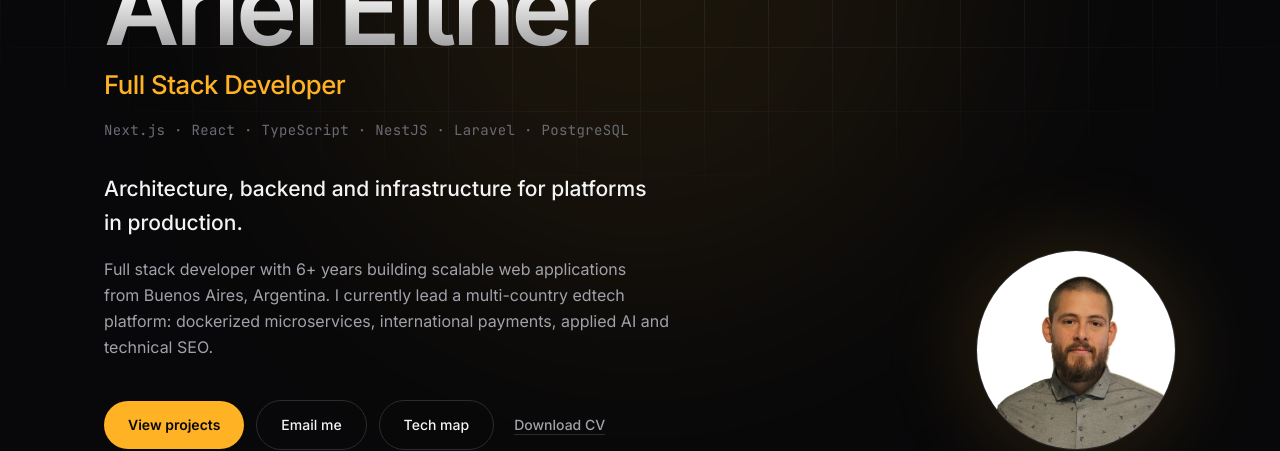
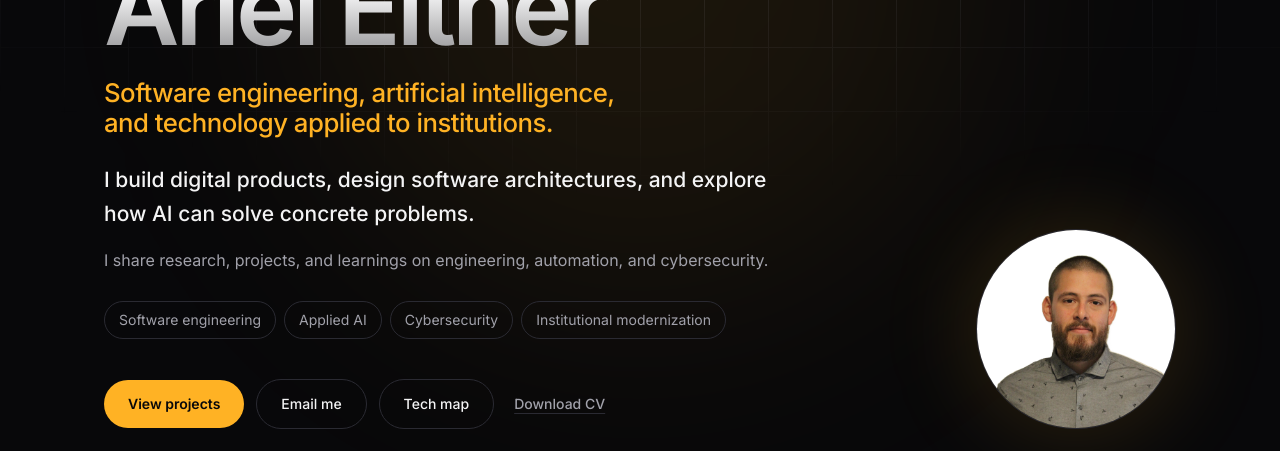
Before and after one commit to Ariel-Eitner/portfolio-next, a Next.js app: page /en in a window 1280 px wide. Shown: the part 209-660 px from the top of the page. Built offline with nearby package versions, Linux system fonts and the light colour scheme; no server answers.

Commit message:
Update portfolio positioning and experience

```diff
--- a/src/components/sections/Experience.tsx
+++ b/src/components/sections/Experience.tsx
@@ -4,7 +4,7 @@ import { experience } from "@/data/profile";
 import { sectionId, type Copy } from "@/data/copy";
 import type { Lang } from "@/i18n/config";
 
-export default function Experience({ copy }: { lang: Lang; copy: Copy }) {
+export default function Experience({ lang, copy }: { lang: Lang; copy: Copy }) {
   return (
     <Section
       id={sectionId(copy, "experience")}
@@ -50,8 +50,8 @@ export default function Experience({ copy }: { lang: Lang; copy: Copy }) {
                     <span aria-hidden="true">·</span>
                     <span>
                       {job.current
-                        ? job.period.replace(/—.*$/, `— ${copy.experience.present}`)
-                        : job.period}
+                        ? job.period[lang].replace(/—.*$/, `— ${copy.experience.present}`)
+                        : job.period[lang]}
                     </span>
                     <span aria-hidden="true">·</span>
                     <span>{text.mode}</span>
--- a/src/components/sections/Hero.tsx
+++ b/src/components/sections/Hero.tsx
@@ -52,34 +52,43 @@ export default function Hero({ lang, copy }: { lang: Lang; copy: Copy }) {
         <div className="mt-8 grid gap-12 lg:grid-cols-[minmax(0,1fr)_auto] lg:items-end lg:gap-16">
           <div>
             <Reveal delay={80}>
-              {/* El nombre es el H1: es la consulta por la que más importa
-                  aparecer y, en pantallas chicas, lo primero que hay que leer. */}
+              {/* El nombre conserva la jerarquía H1; el posicionamiento va debajo. */}
               <h1 className="font-semibold">
                 <span className="block text-display text-gradient">
                   {profile.name}
-                </span>
-                <span className="mt-3 block text-h3 font-medium text-accent">
-                  {copy.hero.role}
                 </span>
               </h1>
             </Reveal>
 
             <Reveal delay={140}>
-              <p className="mt-5 font-mono text-xs tracking-wide text-ink-faint sm:text-sm">
-                {copy.hero.tagline}
-              </p>
+              <h2 className="mt-5 max-w-3xl text-h3 font-medium text-accent">
+                {copy.hero.headline}
+              </h2>
             </Reveal>
 
             <Reveal delay={200}>
-              <p className="mt-8 max-w-xl text-lead font-medium text-ink">
+              <p className="mt-6 max-w-2xl text-lead font-medium text-ink">
                 {copy.hero.statement}
               </p>
-              <p className="mt-4 max-w-xl leading-relaxed text-ink-muted">
+              <p className="mt-4 max-w-2xl leading-relaxed text-ink-muted">
                 {copy.hero.lead}
               </p>
             </Reveal>
 
             <Reveal delay={260}>
+              <ul className="mt-7 flex flex-wrap gap-2">
+                {copy.hero.areas.map((area) => (
+                  <li
+                    key={area}
+                    className="rounded-full border border-hairline-strong px-3.5 py-2 text-sm text-ink-muted"
+                  >
+                    {area}
+                  </li>
+                ))}
+              </ul>
+            </Reveal>
+
+            <Reveal delay={320}>
               <div className="mt-10 flex flex-wrap items-center gap-3">
                 <a
                   href={`#${sectionId(copy, "projects")}`}
@@ -110,7 +119,7 @@ export default function Hero({ lang, copy }: { lang: Lang; copy: Copy }) {
             </Reveal>
           </div>
 
-          <Reveal delay={320} className="hidden lg:block">
+          <Reveal delay={380} className="hidden lg:block">
             <div className="relative w-fit">
               <div
                 aria-hidden="true"
@@ -131,7 +140,7 @@ export default function Hero({ lang, copy }: { lang: Lang; copy: Copy }) {
         </div>
 
         {/* Métricas */}
-        <Reveal delay={400}>
+        <Reveal delay={460}>
           <dl className="mt-16 grid grid-cols-2 gap-px overflow-hidden rounded-xl border border-hairline bg-hairline lg:grid-cols-4">
             {statIds.map((id) => (
               <div key={id} className="bg-canvas px-5 py-6">
--- a/src/data/copy/en.ts
+++ b/src/data/copy/en.ts
@@ -7,9 +7,9 @@ const en: Copy = {
 		siteName: 'Ariel Eitner — Full Stack Developer',
 		role: 'Full Stack Developer',
 		home: {
-			title: 'Ariel Eitner — Full Stack Developer: Next.js, React & NestJS',
+			title: 'Ariel Eitner — Software engineering, AI & institutional technology',
 			description:
-				'Ariel Eitner, full stack developer with 6+ years of experience, based in Buenos Aires, Argentina and available for remote work. Next.js, React, TypeScript, NestJS, Laravel, PostgreSQL and Docker. Microservice architecture, payment gateways (Stripe, Mercado Pago), technical SEO, Core Web Vitals and AI integration.',
+				'I build digital products, design software architectures, and explore how artificial intelligence can solve concrete problems. I share research, projects, and learnings on engineering, automation, and cybersecurity.',
 		},
 		techMap: {
 			title: 'Technical map: architecture, performance, security and DevOps',
@@ -105,10 +105,19 @@ const en: Copy = {
 
 	hero: {
 		availability: 'Available for remote work',
-		role: 'Full Stack Developer',
+		role: 'Software engineering · Applied AI',
+		headline: 'Software engineering, artificial intelligence, and technology applied to institutions.',
 		tagline: 'Next.js · React · TypeScript · NestJS · Laravel · PostgreSQL',
-		statement: 'Architecture, backend and infrastructure for platforms in production.',
-		lead: 'Full stack developer with 6+ years building scalable web applications from Buenos Aires, Argentina. I currently lead a multi-country edtech platform: dockerized microservices, international payments, applied AI and technical SEO.',
+		statement:
+			'I build digital products, design software architectures, and explore how AI can solve concrete problems.',
+		lead:
+			'I share research, projects, and learnings on engineering, automation, and cybersecurity.',
+		areas: [
+			'Software engineering',
+			'Applied AI',
+			'Cybersecurity',
+			'Institutional modernization',
+		],
 		ctaProjects: 'View projects',
 		ctaMail: 'Email me',
 		ctaCv: 'Download CV',
@@ -208,21 +217,41 @@ const en: Copy = {
 	experience: {
 		eyebrow: 'Experience',
 		title: 'Professional background',
-		intro: 'Six years of full stack development, from custom client sites to leading the product of a regional platform.',
+		intro: 'I combine technical leadership, institutional modernisation, and digital platform development, with a focus on infrastructure and security.',
 		present: 'Present',
 		items: {
+			besel: {
+				role: 'CTO',
+				mode: 'Technical leadership',
+				bullets: [
+					'I lead technical direction and the evolution of BESEL and its product ecosystem, setting priorities for architecture, quality, and modernisation.',
+					'I conducted a technical assessment of BESEL and Delegup covering architecture, dependencies, deployments, and security risks, and prepared an incremental roadmap to improve maintainability and reduce risk.',
+					'I analysed besel-website performance in a local Docker environment and identified opportunities to improve caching, resource usage, and operations.',
+					'I prepared an end-to-end cybersecurity assessment of the website, reviewing code, APIs, access controls, and dependencies, complemented by local testing and hardening priorities.',
+				],
+			},
+			catamarca: {
+				role: 'Platform development and institutional modernisation',
+				mode: 'Catamarca',
+				bullets: [
+					'I am building Observatorio Catamarca, a document platform for organising and searching municipal ordinances, decrees, and resolutions.',
+					'I designed an architecture with Next.js, NestJS, Prisma, and PostgreSQL, with reproducible environments using Docker Compose.',
+					'I implemented security controls for a public-sector organisation: access and rotating refresh tokens, role-based permissions, attempt limits, strict validation, and operation auditing.',
+					'I hardened the runtime environment with a database on an internal network, unprivileged containers, and secrets kept out of images; I documented an initial private VPS deployment.',
+				],
+			},
 			msk: {
 				role: 'Lead Full Stack Developer',
 				mode: 'Remote',
 				bullets: [
-					'I lead development of a multi-country medical knowledge portal (edtech/ecommerce) with Next.js, React, TypeScript and Tailwind CSS: ~50 pages, over 100 API routes and 300+ components, internationalised with next-intl across LATAM.',
-					'Integrated Stripe, Mercado Pago, PayPal and Rebill into the checkout and into an in-house payment gateway, enabling online payments in multiple countries.',
-					'I build and maintain a dockerized Laravel backend microservice architecture: payment gateway, Zoho CRM integration, PDF certificate generation with QR codes and an administrative intranet.',
-					'End-to-end technical SEO: dynamic sitemaps, JSON-LD structured data, URL migrations, Core Web Vitals and Lighthouse audits tracked in Google Search Console.',
-					'Automated testing with Playwright (E2E for checkout and forms), Vitest and Jest; code quality with SonarQube.',
-					'CI/CD with GitHub Actions (dev/prod environments), Docker and Vercel cron jobs; data on Supabase (PostgreSQL) with versioned migrations.',
-					'Authentication with Auth0 and reCAPTCHA v3; security with Cloudflare (WAF, CDN); monitoring with Sentry, Google Analytics and Hotjar.',
-					'Built an in-person sales assistant for the commercial team (Next.js, shadcn/ui, Zustand) that creates leads, contacts and orders in Zoho CRM, syncing to Google Sheets every 5 minutes via Vercel Crons.',
+					'I led development of a multi-country medical knowledge portal (edtech/ecommerce) with Next.js, React, TypeScript, and Tailwind CSS: ~50 pages, over 100 API routes, and 300+ components, internationalised with next-intl across LATAM.',
+					'I integrated Stripe, Mercado Pago, PayPal, and Rebill into checkout and a custom payment gateway, enabling online payments across multiple countries.',
+					'I built and maintained a Docker-based Laravel backend microservice architecture: payment gateway, Zoho CRM integration, PDF certificate generation with QR codes, and an administrative intranet.',
+					'I implemented end-to-end technical SEO: dynamic sitemaps, JSON-LD structured data, URL migrations, Core Web Vitals, and Lighthouse audits tracked in Google Search Console.',
+					'I automated tests with Playwright (E2E for checkout and forms), Vitest, and Jest, and code-quality checks with SonarQube.',
+					'I set up CI/CD with GitHub Actions (dev/prod environments), Docker, and Vercel cron jobs; data on Supabase (PostgreSQL) with versioned migrations.',
+					'I integrated Auth0 and reCAPTCHA v3, Cloudflare (WAF, CDN) for perimeter security, and monitoring with Sentry, Google Analytics, and Hotjar.',
+					'I built an in-person sales assistant for the commercial team (Next.js, shadcn/ui, Zustand) that creates leads, contacts, and orders in Zoho CRM, syncing to Google Sheets every 5 minutes via Vercel Crons.',
 				],
 			},
 			scriptai: {
--- a/src/data/copy/es.ts
+++ b/src/data/copy/es.ts
@@ -7,9 +7,9 @@ const es: Copy = {
 		siteName: 'Ariel Eitner — Desarrollador Full Stack',
 		role: 'Desarrollador Full Stack',
 		home: {
-			title: 'Ariel Eitner — Desarrollador Full Stack Next.js, React y NestJS',
+			title: 'Ariel Eitner — Ingeniería de software, IA y tecnología institucional',
 			description:
-				'Ariel Eitner, desarrollador full stack con 6+ años en Buenos Aires, Argentina, disponible para trabajo remoto. Next.js, React, TypeScript, NestJS, Laravel, PostgreSQL y Docker. Arquitectura de microservicios, pasarelas de pago (Stripe, Mercado Pago), SEO técnico, Core Web Vitals e integración de IA.',
+				'Desarrollo productos digitales, diseño arquitecturas de software y exploro cómo la inteligencia artificial puede resolver problemas concretos. Comparto investigaciones, proyectos y aprendizajes sobre ingeniería, automatización y ciberseguridad.',
 		},
 		techMap: {
 			title: 'Mapa técnico: arquitectura, performance, seguridad y DevOps',
@@ -105,10 +105,19 @@ const es: Copy = {
 
 	hero: {
 		availability: 'Disponible para trabajo remoto',
-		role: 'Desarrollador Full Stack',
+		role: 'Ingeniería de software · IA aplicada',
+		headline: 'Ingeniería de software, inteligencia artificial y tecnología aplicada a instituciones.',
 		tagline: 'Next.js · React · TypeScript · NestJS · Laravel · PostgreSQL',
-		statement: 'Arquitectura, backend e infraestructura para plataformas en producción.',
-		lead: 'Desarrollador full stack con 6+ años construyendo aplicaciones web escalables desde Buenos Aires, Argentina. Hoy lidero una plataforma edtech multi-país: microservicios dockerizados, pagos internacionales, IA aplicada y SEO técnico.',
+		statement:
+			'Desarrollo productos digitales, diseño arquitecturas de software y exploro cómo la IA puede resolver problemas concretos.',
+		lead:
+			'Comparto investigaciones, proyectos y aprendizajes sobre ingeniería, automatización y ciberseguridad.',
+		areas: [
+			'Ingeniería de software',
+			'IA aplicada',
+			'Ciberseguridad',
+			'Modernización institucional',
+		],
 		ctaProjects: 'Ver proyectos',
 		ctaMail: 'Escribime',
 		ctaCv: 'Descargar CV',
@@ -209,20 +218,40 @@ const es: Copy = {
 		eyebrow: 'Experiencia',
 		title: 'Trayectoria profesional',
 		intro:
-			'Seis años de desarrollo full stack, de sitios a medida para clientes a liderar el producto de una plataforma regional.',
+			'Combino liderazgo técnico, modernización institucional y desarrollo de plataformas digitales con foco en infraestructura y seguridad.',
 		present: 'Presente',
 		items: {
+			besel: {
+				role: 'CTO',
+				mode: 'Liderazgo técnico',
+				bullets: [
+					'Lidero la dirección técnica y la evolución de BESEL y su ecosistema de productos, definiendo prioridades de arquitectura, calidad y modernización.',
+					'Realicé un relevamiento técnico de BESEL y Delegup: arquitectura, dependencias, despliegues y riesgos de seguridad, con una hoja de ruta incremental para mejorar mantenibilidad y reducir riesgos.',
+					'Analicé el rendimiento de besel-website en un entorno local dockerizado e identifiqué oportunidades de mejora en caché, consumo de recursos y operación.',
+					'Preparé una evaluación de ciberseguridad de punta a punta para el sitio: revisión de código, APIs, controles de acceso y dependencias, complementada con pruebas locales y prioridades de hardening.',
+				],
+			},
+			catamarca: {
+				role: 'Desarrollo de plataforma y modernización institucional',
+				mode: 'Catamarca',
+				bullets: [
+					'Construyo el Observatorio Catamarca, un motor documental para organizar y buscar ordenanzas, decretos y resoluciones municipales.',
+					'Diseñé una arquitectura con Next.js, NestJS, Prisma y PostgreSQL, con entornos reproducibles mediante Docker Compose.',
+					'Implementé controles de seguridad para un organismo público: autenticación con tokens de acceso y renovación rotativa, permisos por rol, límites de intentos, validación estricta y auditoría de operaciones.',
+					'Endurecí el entorno de ejecución con base de datos en red interna, contenedores sin privilegios y secretos fuera de las imágenes; documenté un despliegue inicial privado en VPS.',
+				],
+			},
 			msk: {
 				role: 'Desarrollador Líder Full Stack',
 				mode: 'Remoto',
 				bullets: [
-					'Lidero el desarrollo del portal de conocimiento médico multi-país (edtech/ecommerce) con Next.js, React, TypeScript y Tailwind CSS: ~50 páginas, más de 100 API routes y 300+ componentes, con internacionalización (next-intl) para toda LATAM.',
+					'Lideré el desarrollo del portal de conocimiento médico multi-país (edtech/ecommerce) con Next.js, React, TypeScript y Tailwind CSS: ~50 páginas, más de 100 API routes y 300+ componentes, con internacionalización (next-intl) para toda LATAM.',
 					'Integré las pasarelas Stripe, Mercado Pago, PayPal y Rebill en el checkout y en una pasarela de pagos propia, habilitando cobros online en múltiples países.',
-					'Desarrollo y mantengo una arquitectura de microservicios backend en Laravel dockerizados: gateway de pagos, integración con Zoho CRM, generación de certificados PDF con códigos QR e intranet administrativa.',
-					'SEO técnico end-to-end: sitemaps dinámicos, structured data JSON-LD, migración de URLs, Core Web Vitals y auditorías con Lighthouse seguidas en Google Search Console.',
-					'Testing automatizado con Playwright (E2E de checkout y formularios), Vitest y Jest; calidad de código con SonarQube.',
-					'CI/CD con GitHub Actions (entornos dev/prod), Docker y cron jobs en Vercel; datos en Supabase (PostgreSQL) con migraciones versionadas.',
-					'Autenticación con Auth0 y reCAPTCHA v3; seguridad con Cloudflare (WAF, CDN); monitoreo con Sentry, Google Analytics y Hotjar.',
+					'Desarrollé y mantuve una arquitectura de microservicios backend en Laravel dockerizados: gateway de pagos, integración con Zoho CRM, generación de certificados PDF con códigos QR e intranet administrativa.',
+					'Implementé SEO técnico end-to-end: sitemaps dinámicos, structured data JSON-LD, migración de URLs, Core Web Vitals y auditorías con Lighthouse seguidas en Google Search Console.',
+					'Automaticé pruebas con Playwright (E2E de checkout y formularios), Vitest y Jest, y controles de calidad con SonarQube.',
+					'Configuré CI/CD con GitHub Actions (entornos dev/prod), Docker y cron jobs en Vercel; datos en Supabase (PostgreSQL) con migraciones versionadas.',
+					'Integré autenticación con Auth0 y reCAPTCHA v3, seguridad perimetral con Cloudflare (WAF, CDN) y monitoreo con Sentry, Google Analytics y Hotjar.',
 					'Desarrollé un asistente de venta presencial para el equipo comercial (Next.js, shadcn/ui, Zustand) que crea leads, contactos y órdenes en Zoho CRM, con sincronización a Google Sheets cada 5 minutos vía Vercel Crons.',
 				],
 			},
--- a/src/data/copy/types.ts
+++ b/src/data/copy/types.ts
@@ -41,9 +41,11 @@ export type Copy = {
 	hero: {
 		availability: string;
 		role: string;
+		headline: string;
 		tagline: string;
 		statement: string;
 		lead: string;
+		areas: string[];
 		ctaProjects: string;
 		ctaMail: string;
 		ctaCv: string;
```
Also changed, not shown: src/data/profile.ts (+19 -6 lines).
